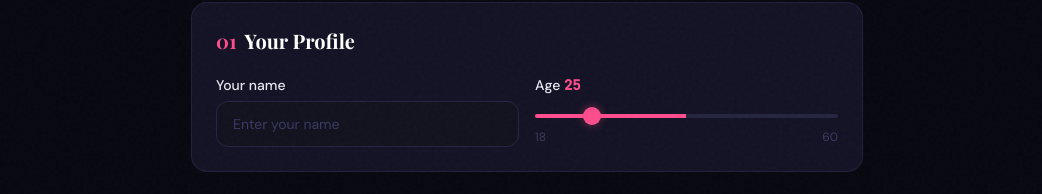
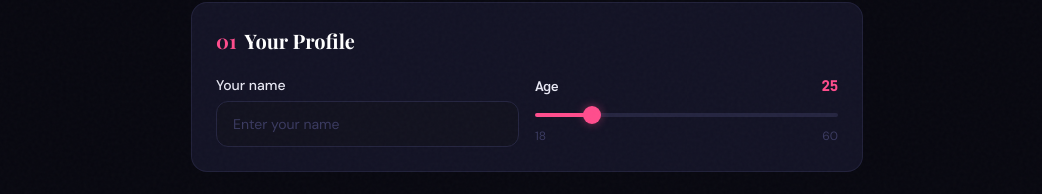
Before and after one commit to keeratifts/speed-dating, a Next.js app: page / in a window 1280 px wide. Shown: the part 385-579 px from the top of the page, without its empty margins (113-1155 px from the left). Built offline with nearby package versions, Linux system fonts and the light colour scheme.

Commit message:
Fix Agr Bar

```diff
--- a/pages/index.tsx
+++ b/pages/index.tsx
@@ -235,20 +235,14 @@ export default function RegisterPage() {
                   className="w-full bg-surface border border-border focus:border-rose/50 rounded-xl px-4 py-3 text-text placeholder-muted outline-none transition-colors text-sm"
                 />
               </div>
-              <div>
-                <label className="block text-sm font-medium text-text mb-1.5">
-                  Age <span className="text-rose font-mono font-bold">{age}</span>
-                </label>
-                <input
-                  type="range" min={18} max={60} value={age}
-                  onChange={e => setAge(Number(e.target.value))}
-                  className="w-full mt-3"
-                />
-                <div className="flex justify-between mt-1">
-                  <span className="text-xs text-muted">18</span>
-                  <span className="text-xs text-muted">60</span>
-                </div>
-              </div>
+              <SliderField
+                label="Age"
+                value={age}
+                min={18}
+                max={60}
+                onChange={v => setAge(v)}
+                color="rose"
+              />
             </div>
           </section>
 
```
